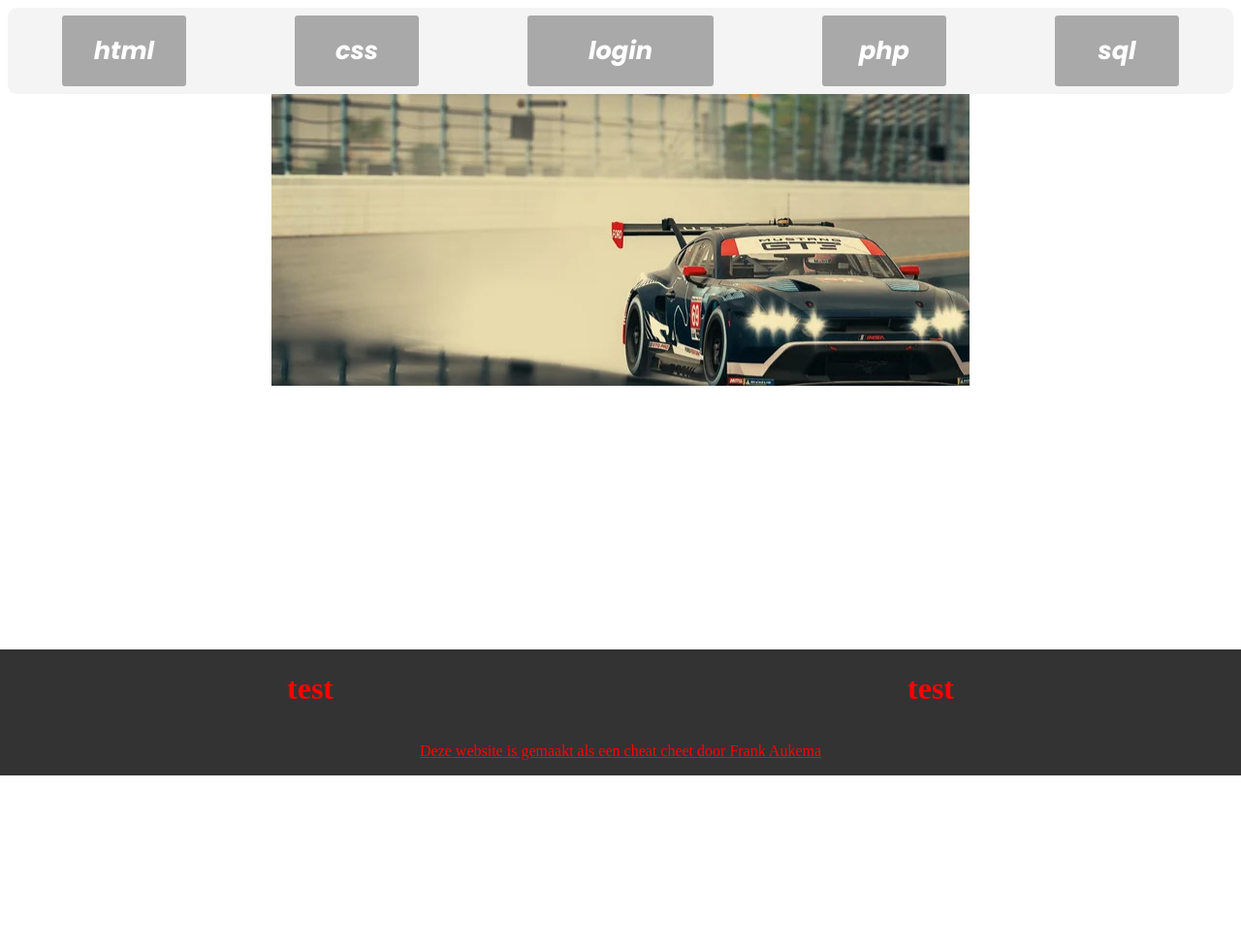
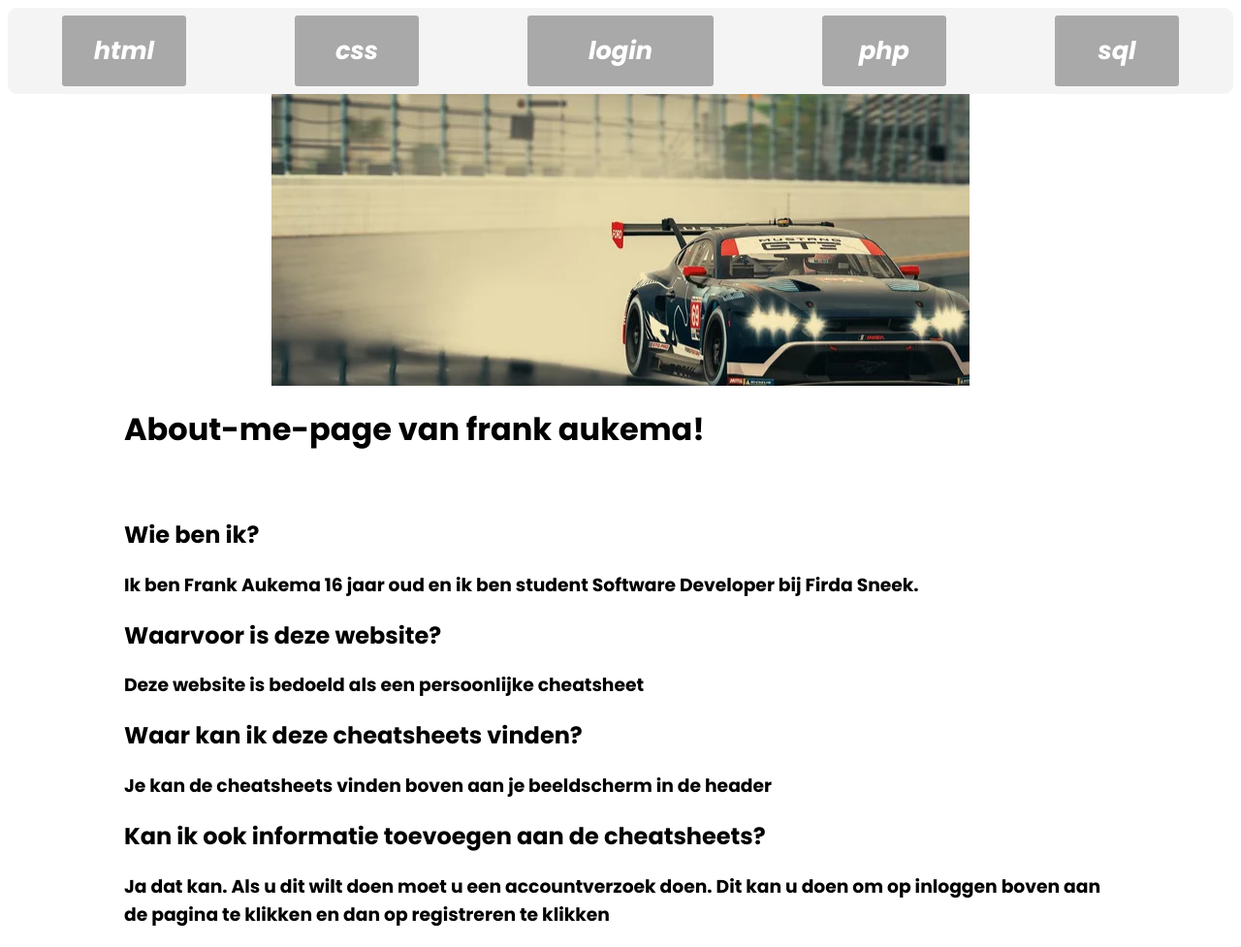
Before and after one commit to Frank-firda/About-me-page, a PHP site: page / in a window 1280 px wide. Shown: the whole page at 97% size. Before the commit the page ends 800 px from the top, so only its background shows below. Run offline with PHP 8.4, Linux system fonts and the light colour scheme.

Commit message:
1234
124

```diff
--- a/completed.php
+++ b/completed.php
@@ -10,7 +10,6 @@
         <link rel="stylesheet" href="completed.css">
         <link rel="icon" href="icons/checkmark.png">
         <link rel="stylesheet" href="login.css">
-
     </head>
 </head>
 <body>
--- a/footer.css
+++ b/footer.css
@@ -7,13 +7,13 @@ footer{
     left: 0;
     bottom: 0;
 }
-#box{
+#footer-box1{
     display: flex;
     justify-content: center;
     text-align: center;
     height: 90%;
 }
-#bottom-box{
+#footer-box{
     text-decoration-line: underline;
     text-align: center;
     width: 100vw;
--- a/footer.html
+++ b/footer.html
@@ -2,11 +2,11 @@
     <link rel="stylesheet" href="footer.css">
 </head>
     <footer style="background-color: #333333">
-        <div id="box">
+        <div id="footer-box1">
         <div style="width: 50vw; height: 90%;"><h1>test</h1></div>
         <div style="width: 50vw; height: 90%;"><h1>test</h1></div>
         </div>
-        <div id="bottom-box">
+        <div id="footer-box">
             <p>Deze website is gemaakt als een cheat cheet door Frank Aukema
         </div>
     </footer>
--- a/index.php
+++ b/index.php
@@ -22,13 +22,19 @@
     ?>
     <main>
         <div id="PIC-main">
-
         </div>
-
-
+        <div id="intro">
+            <h1>About-me-page van frank aukema!</h1>
+            <br>
+            <h2>Wie ben ik?</h2>
+            <h3>Ik ben Frank Aukema 16 jaar oud en ik ben student Software Developer bij Firda Sneek.</h3>
+            <h2>Waarvoor is deze website?</h2>
+            <h3>Deze website is bedoeld als een persoonlijke cheatsheet</h3>
+            <h2>Waar kan ik deze cheatsheets vinden?</h2>
+            <h3>Je kan de cheatsheets vinden boven aan je beeldscherm in de header</h3>
+            <h2>Kan ik ook informatie toevoegen aan de cheatsheets?</h2>
+            <h3>Ja dat kan. Als u dit wilt doen moet u een accountverzoek doen. Dit kan u doen om op inloggen boven aan de pagina te klikken en dan op registreren te klikken</h3>
+        </div>
     </main>
 </body>
-<?php
-include './footer.html';
-?>
 </html>
--- a/languages/Beheer/style.css
+++ b/languages/Beheer/style.css
@@ -1,3 +1,6 @@
+*{
+    font-family: 'Poppins', sans-serif;
+}
 #form{
     display: flex;
     justify-content: center;
--- /dev/null
+++ b/logout.php
@@ -0,0 +1,5 @@
+<?php
+session_start();
+session_destroy();
+header("location:index.php");
+exit();
--- a/register.php
+++ b/register.php
@@ -10,7 +10,6 @@ function savetodb(){
     header("Location: completed.php");
     exit;
 }
-
 function validate() : bool {
     global $error;
     if (empty($_POST["username"]) or empty($_POST["password"]))  {
@@ -23,7 +22,6 @@ if ($_SERVER["REQUEST_METHOD"] == "POST") {
     if(validate()) {
         savetodb();
     }
-
 }
 ?>
 <html lang="en">
@@ -61,6 +59,5 @@ include './nav.php';
         </div>
         <input type="submit" value="Registreer" id="register">
     </form>
-
 </body>
 </html>
--- a/style.css
+++ b/style.css
@@ -1,3 +1,6 @@
+*{
+    font-family: 'Poppins', sans-serif;
+}
 #PIC-main{
     margin: auto;
     background-image: url("./pictures/iracing.jpg");
@@ -5,3 +8,7 @@
     height: 23.49vw;
     width: 56.25vw;
 }
+#intro{
+    max-width: 80vw;
+    margin: auto;
+}
--- a/update-user.php
+++ b/update-user.php
@@ -23,8 +23,6 @@ if ($_SERVER['REQUEST_METHOD'] === 'POST') {
     update($user);
 }
 ?>
-
-
 <html lang="en">
 <head>
     <link rel="preconnect" href="https://fonts.googleapis.com">
```
Also changed, not shown: beheer.css (+14 -0 lines), beheer.php (+10 -2 lines), login.php (+4 -3 lines), fotos.php (added).
